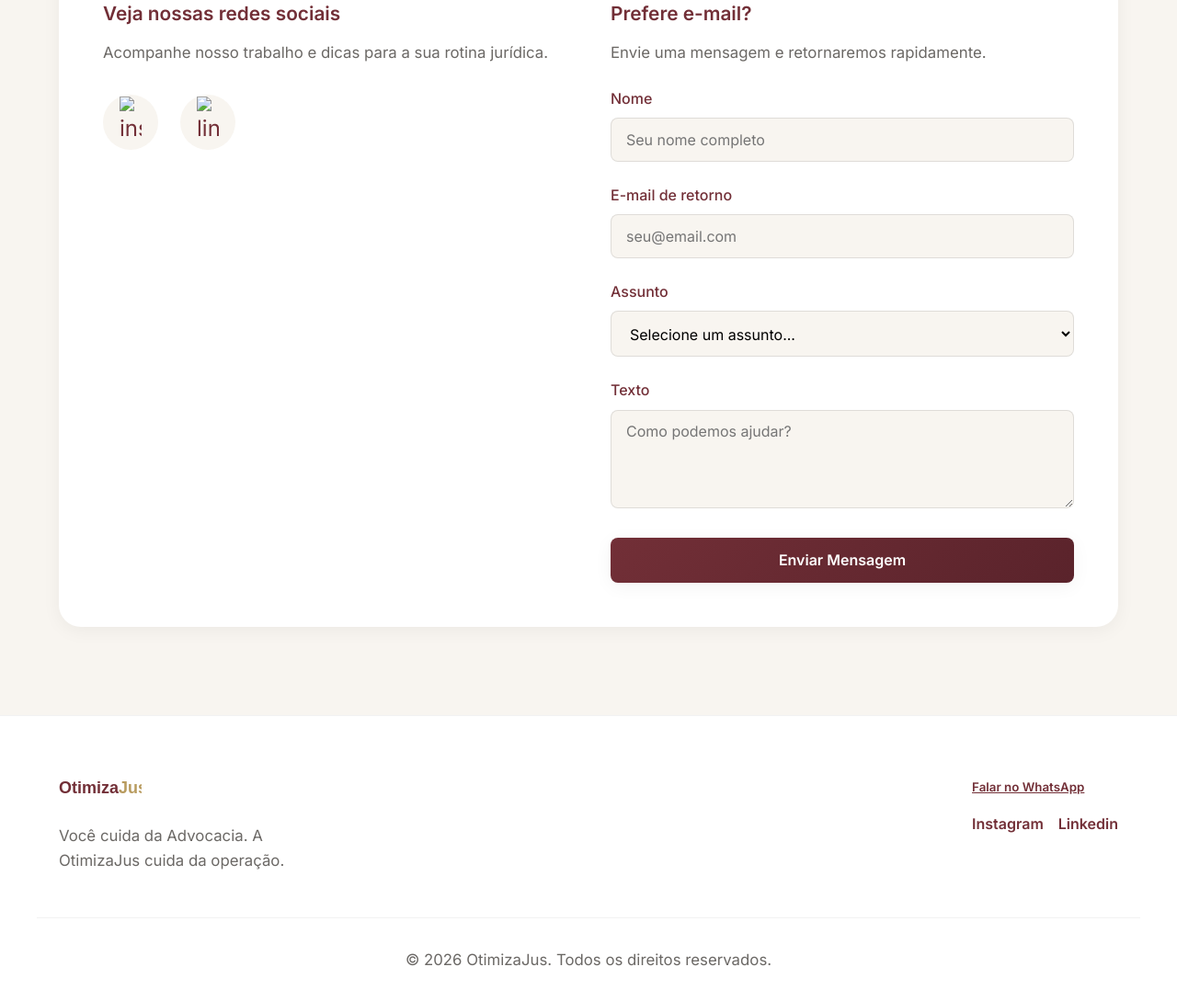
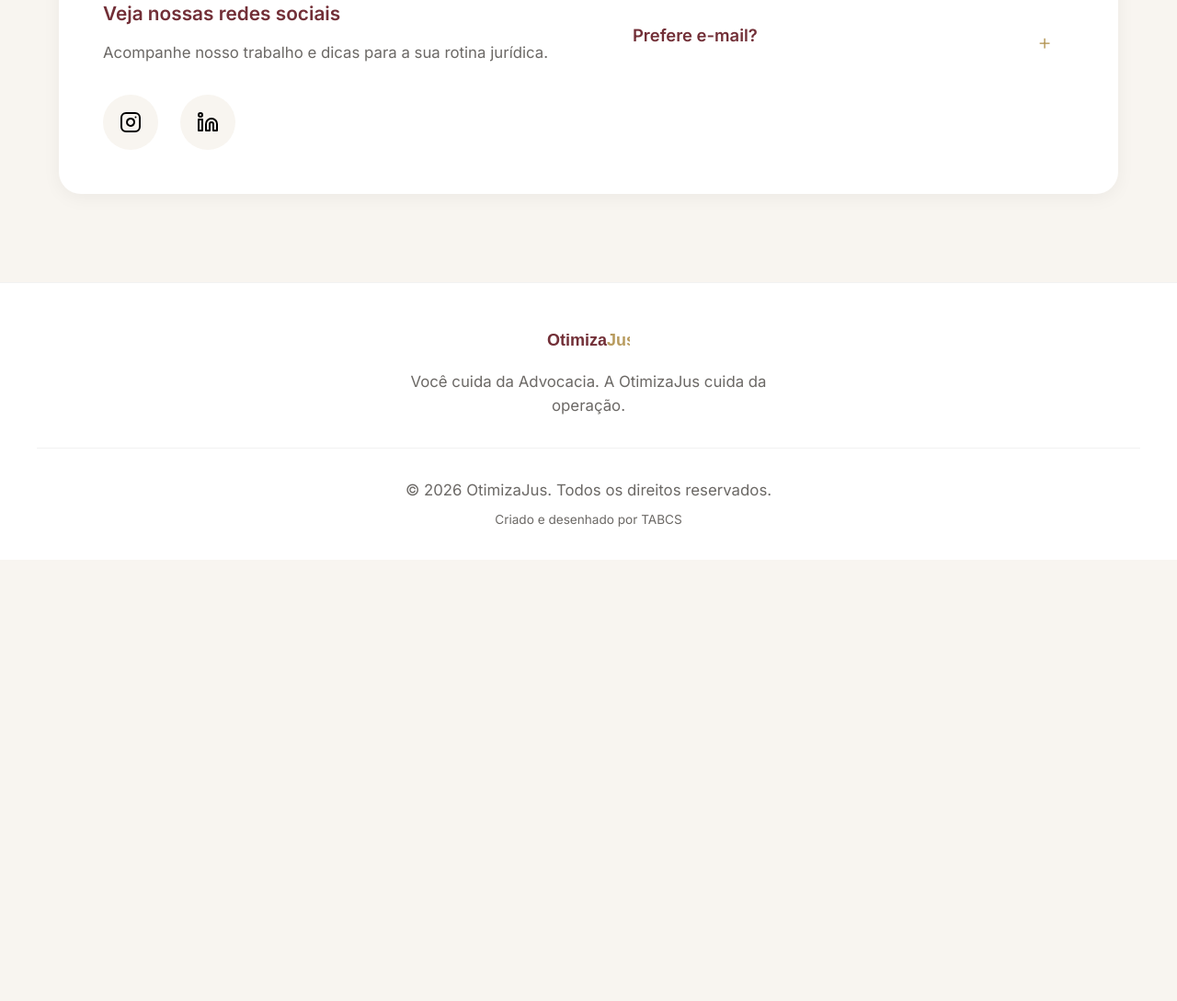
Before and after one commit to thiegoabcsampaio/sitejus, a plain HTML site: page index.html in a window 1280 px wide. Shown: the part 4850-5939 px from the top of the page at 92% size. After the commit the page ends 5459 px from the top, so only its background shows below. Drawn offline with Linux system fonts and the light colour scheme.

Commit message:
Ajuste de ícones SVG, form de email interativo e rodapé limpo

```diff
--- a/css/styles.css
+++ b/css/styles.css
@@ -271,7 +271,18 @@
 .social-icon:hover { background: var(--color-vinho); color: white; transform: translateY(-5px); }
 
 /* Formulario */
-.email-form { margin-top: 1.5rem; }
+.email-form-wrapper {
+    max-height: 0;
+    overflow: hidden;
+    transition: max-height 0.5s ease, padding 0.5s ease;
+}
+.email-box.active .email-form-wrapper {
+    max-height: 800px; /* Suficiente para caber o forms */
+}
+.email-box.active .email-toggle-icon {
+    transform: rotate(45deg);
+}
+.email-form { margin-top: 1rem; }
 .form-group { margin-bottom: 1.5rem; }
 .form-group label { display: block; margin-bottom: 0.5rem; font-weight: 500; color: var(--color-vinho); }
 .form-group input, .form-group select, .form-group textarea {
@@ -286,12 +297,9 @@
 }
 
 /* Footer */
-.footer { background: var(--color-white); border-top: 1px solid rgba(0,0,0,0.05); padding-top: 4rem; }
-.footer-content { display: flex; justify-content: space-between; flex-wrap: wrap; gap: 2rem; margin-bottom: 3rem; }
-.footer-brand p { margin-top: 1rem; max-width: 300px; }
-.social-links { display: flex; gap: 1rem; margin-top: 1rem; }
-.social-links a { color: var(--color-vinho); text-decoration: none; font-weight: 600; }
-.footer-bottom { text-align: center; padding: 2rem 0; border-top: 1px solid rgba(0,0,0,0.05); font-size: 0.9rem; }
+.footer { background: var(--color-white); border-top: 1px solid rgba(0,0,0,0.05); padding-top: 3rem; }
+.footer-brand p { margin-top: 1rem; max-width: 400px; margin-left: auto; margin-right: auto; }
+.footer-bottom p { margin: 0; }
 
 /* Mobile Sticky CTA */
 .mobile-sticky-cta {
--- a/index.html
+++ b/index.html
@@ -373,9 +373,13 @@
 
                 <!-- Formulário de Email -->
                 <div class="email-box">
-                    <h3>Prefere e-mail?</h3>
-                    <p>Envie uma mensagem e retornaremos rapidamente.</p>
-                    <form class="email-form" action="#" method="POST" id="contact-form">
+                    <div class="step-header" id="toggle-email-form">
+                        <h3>Prefere e-mail?</h3>
+                        <span class="toggle-icon email-toggle-icon">+</span>
+                    </div>
+                    <div class="email-form-wrapper" id="email-form-wrapper">
+                        <p style="margin-top: 1rem;">Envie uma mensagem e retornaremos rapidamente.</p>
+                        <form class="email-form" action="#" method="POST" id="contact-form">
                         <div class="form-group">
                             <label for="name">Nome</label>
                             <input type="text" id="name" name="name" required placeholder="Seu nome completo">
@@ -400,6 +404,7 @@
                         </div>
                         <button type="submit" class="btn-primary w-100">Enviar Mensagem</button>
                     </form>
+                    </div>
                 </div>
 
             </div>
@@ -409,22 +414,17 @@
 
     <!-- Footer -->
     <footer class="footer">
-        <div class="container footer-content">
-            <div class="footer-brand">
-                <div class="logo-wrapper-small">
+        <div class="container footer-content text-center" style="display: flex; flex-direction: column; align-items: center;">
+            <div class="footer-brand" style="margin-bottom: 2rem;">
+                <div class="logo-wrapper-small" style="display: flex; justify-content: center;">
                     <img src="./assets/logo/logo.svg" alt="OtimizaJus" class="logo-img-small">
                 </div>
                 <p style="margin-top: 1rem;">Você cuida da Advocacia. A OtimizaJus cuida da operação.</p>
             </div>
-            <div class="footer-links">
-                <button class="cta-whatsapp btn-text" data-cta="footer">Falar no WhatsApp</button>
-                <div class="social-links" id="social-container">
-                    <!-- Gerado dinamicamente via JS -->
-                </div>
-            </div>
         </div>
-        <div class="container footer-bottom">
+        <div class="container footer-bottom" style="text-align: center; border-top: 1px solid rgba(0,0,0,0.05); padding-top: 2rem; padding-bottom: 2rem;">
             <p>&copy; 2026 OtimizaJus. Todos os direitos reservados.</p>
+            <p style="margin-top: 0.5rem; font-size: 0.85rem; color: var(--color-cinza);">Criado e desenhado por TABCS</p>
         </div>
     </footer>
 
--- a/js/main.js
+++ b/js/main.js
@@ -138,7 +138,19 @@
     const firstTimelineItem = document.querySelector('.timeline-item.interactive');
     if (firstTimelineItem) firstTimelineItem.classList.add('active');
 
-    // --- 6. Formulário de Email (Submissão Simbólica) ---
+    // --- 6. Formulário de Email Interativo ---
+    const emailToggleBtn = document.getElementById('toggle-email-form');
+    const emailBox = emailToggleBtn ? emailToggleBtn.closest('.email-box') : null;
+
+    if (emailToggleBtn && emailBox) {
+        emailToggleBtn.addEventListener('click', () => {
+            emailBox.classList.toggle('active');
+            if (emailBox.classList.contains('active')) {
+                trackEvent('email_form_open', {});
+            }
+        });
+    }
+
     const contactForm = document.getElementById('contact-form');
     if (contactForm) {
         contactForm.addEventListener('submit', (e) => {
@@ -181,27 +193,18 @@
     });
 
     // --- 8. Redes Sociais ---
-    const socialContainer = document.getElementById('social-container');
     const socialContainerLarge = document.getElementById('social-container-large');
 
-    if (socialContainer && socialContainerLarge) {
+    if (socialContainerLarge) {
         Object.keys(CONFIG.SOCIAL_LINKS).forEach(network => {
             const link = CONFIG.SOCIAL_LINKS[network];
             if (link) {
-                // Footer (Text Links)
-                const a = document.createElement('a');
-                a.href = link;
-                a.target = '_blank';
-                a.innerText = network.charAt(0).toUpperCase() + network.slice(1);
-                socialContainer.appendChild(a);
-
                 // Section Contato (Large Icons)
                 const iconLink = document.createElement('a');
                 iconLink.href = link;
                 iconLink.target = '_blank';
                 iconLink.className = 'social-icon';
                 iconLink.innerHTML = `<img src="./assets/icons/${network}.svg" alt="${network}" style="width: 24px;">`;
-                // Se o icone svg nao existir ele fica quebrado por enquanto
                 socialContainerLarge.appendChild(iconLink);
             }
         });
```
Also changed, not shown: assets/icons/facebook.svg (added), assets/icons/instagram.svg (added), assets/icons/linkedin.svg (added), assets/icons/tiktok.svg (added).
